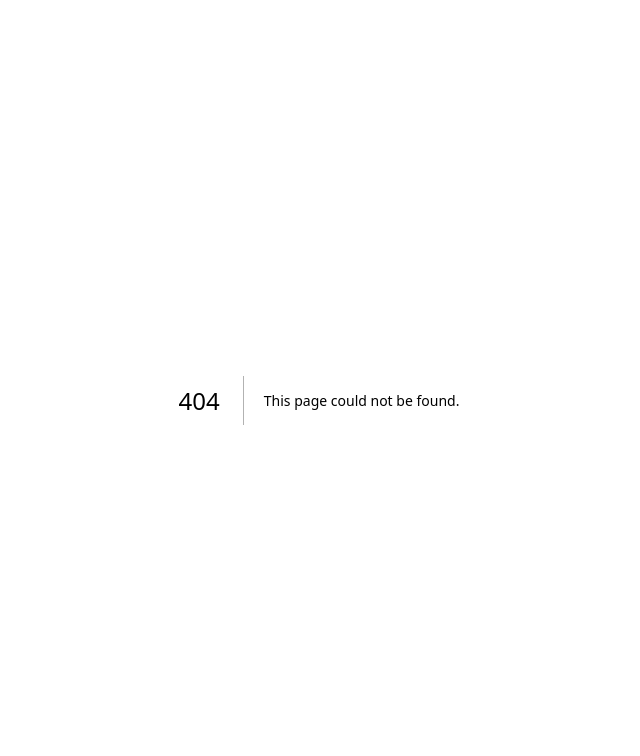
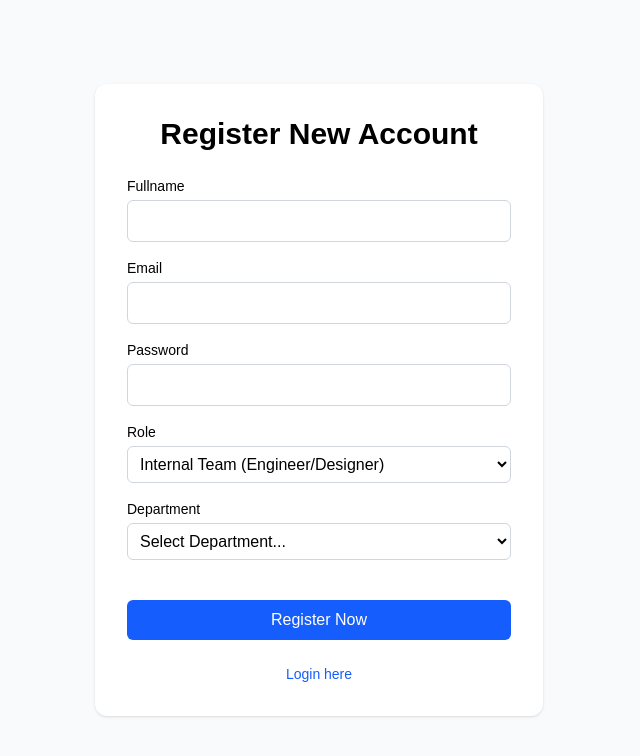
Before and after one commit to ReihanMursyidi/reihan-nst-frontend, a Next.js app: page /register in a window 1280 px wide. Before the commit this address had no page. Shown: the top 756 px of the page, without its empty margins (321-961 px from the left). Built offline with nearby package versions, Linux system fonts and the light colour scheme; no server answers.

Commit message:
feat: add registration page with form validation and API integration

```diff
--- a/src/app/login/page.tsx
+++ b/src/app/login/page.tsx
@@ -2,6 +2,7 @@
 
 import { zodResolver } from "@hookform/resolvers/zod";
 import { isAxiosError } from "axios";
+import Link from "next/link";
 import { useRouter } from "next/navigation";
 import { useState } from "react";
 import { useForm } from "react-hook-form";
@@ -123,6 +124,16 @@ export default function LoginPage() {
           </button>
         </form>
 
+        <p className="text-center text-sm text-gray-600">
+          Register new Account here{" "}
+          <Link
+            href="/register"
+            className="font-medium text-blue-600 hover:text-blue-700"
+          >
+            Register
+          </Link>
+        </p>
+
         <div className="mt-4 text-xs text-gray-500 text-center">
           <p>Testing Accounts:</p>
           <p>pm@nst.com | uiux@nst.com | client@nst.com</p>
--- /dev/null
+++ b/src/app/register/page.tsx
@@ -0,0 +1,214 @@
+"use client";
+
+import { zodResolver } from "@hookform/resolvers/zod";
+import Link from "next/link";
+import { useRouter } from "next/navigation";
+import { useState } from "react";
+import { useForm } from "react-hook-form";
+import z from "zod";
+import { api } from "@/lib/axios";
+
+// Register validation schema
+const registerSchema = z.object({
+  name: z.string().min(1, "Name is required"),
+  email: z.string().email("Invalid email format"),
+  password: z.string().min(6, "Password must be at least 6 characters"),
+  role: z.enum(["PM", "INTERNAL", "CLIENT"]),
+  department: z.string().optional(),
+});
+
+type RegisterInputs = z.infer<typeof registerSchema>;
+
+export default function RegisterPage() {
+  const router = useRouter();
+  const [globalError, setGlobalError] = useState("");
+  const [successMsg, setSuccessMsg] = useState("");
+
+  const {
+    register,
+    handleSubmit,
+    watch,
+    formState: { errors, isSubmitting },
+  } = useForm<RegisterInputs>({
+    resolver: zodResolver(registerSchema),
+    defaultValues: { role: "INTERNAL" },
+  });
+
+  const selectedRole = watch("role");
+
+  const onSubmit = async (data: RegisterInputs) => {
+    try {
+      setGlobalError("");
+      setSuccessMsg("");
+
+      const payload = {
+        ...data,
+        department: data.department === "" ? undefined : data.department,
+      };
+
+      await api.post("/auth/register", payload);
+
+      setSuccessMsg("Registration successful! Redirecting to login page...");
+      setTimeout(() => router.push("/login"), 2000);
+    } catch (error: unknown) {
+      const axiosError =
+        error && typeof error === "object" && "response" in error
+          ? error
+          : undefined;
+      const mainError =
+        axiosError && typeof axiosError.response?.data === "object"
+          ? (axiosError.response?.data as { error?: string; details?: unknown })
+              .error || "Registration failed"
+          : "Registration failed";
+      const errorDetails =
+        axiosError && typeof axiosError.response?.data === "object"
+          ? (axiosError.response?.data as { details?: unknown }).details
+          : undefined;
+
+      if (errorDetails) {
+        setGlobalError(`${mainError} : ${JSON.stringify(errorDetails)}`);
+      } else {
+        setGlobalError(mainError);
+      }
+    }
+  };
+
+  return (
+    <div className="min-h-screen flex items-center justify-center bg-gray-50 text-black py-12">
+      <div className="max-w-md w-full p-8 bg-white shadow rounded-xl">
+        <h2 className="text-center text-3xl font-extrabold mb-6">
+          Register New Account
+        </h2>
+
+        <form className="space-y-4" onSubmit={handleSubmit(onSubmit)}>
+          {globalError && (
+            <div className="p-3 text-sm text-red-500 bg-red-50 rounded-md border border-red-200">
+              {globalError}
+            </div>
+          )}
+          {successMsg && (
+            <div className="p-3 text-sm text-green-700 bg-green-50 rounded-md border border-green-200">
+              {successMsg}
+            </div>
+          )}
+
+          <div>
+            <label
+              htmlFor="register-name"
+              className="block text-sm font-medium"
+            >
+              Fullname
+            </label>
+            <input
+              id="register-name"
+              type="text"
+              {...register("name")}
+              className="mt-1 block w-full border border-gray-300 rounded-md p-2"
+            />
+            {errors.name && (
+              <p className="text-xs text-red-500 mt-1">{errors.name.message}</p>
+            )}
+          </div>
+
+          <div>
+            <label
+              htmlFor="register-email"
+              className="block text-sm font-medium"
+            >
+              Email
+            </label>
+            <input
+              id="register-email"
+              type="email"
+              {...register("email")}
+              className="mt-1 block w-full border border-gray-300 rounded-md p-2"
+            />
+            {errors.email && (
+              <p className="text-xs text-red-500 mt-1">
+                {errors.email.message}
+              </p>
+            )}
+          </div>
+
+          <div>
+            <label
+              htmlFor="register-password"
+              className="block text-sm font-medium"
+            >
+              Password
+            </label>
+            <input
+              id="register-password"
+              type="password"
+              {...register("password")}
+              className="mt-1 block w-full border border-gray-300 rounded-md p-2"
+            />
+            {errors.password && (
+              <p className="text-xs text-red-500 mt-1">
+                {errors.password.message}
+              </p>
+            )}
+          </div>
+
+          <div>
+            <label
+              htmlFor="register-role"
+              className="block text-sm font-medium"
+            >
+              Role
+            </label>
+            <select
+              id="register-role"
+              {...register("role")}
+              className="mt-1 block w-full border border-gray-300 rounded-md p-2 bg-white"
+            >
+              <option value="INTERNAL">
+                Internal Team (Engineer/Designer)
+              </option>
+              <option value="PM">Product Manager</option>
+              <option value="CLIENT">Client Guest</option>
+            </select>
+          </div>
+
+          {selectedRole === "INTERNAL" && (
+            <div>
+              <label
+                htmlFor="register-department"
+                className="block text-sm font-medium"
+              >
+                Department
+              </label>
+              <select
+                id="register-department"
+                {...register("department")}
+                className="mt-1 block w-full border border-gray-300 rounded-md p-2 bg-white"
+              >
+                <option value="">Select Department...</option>
+                <option value="UI/UX">UI/UX Design</option>
+                <option value="Frontend">Frontend Engineering</option>
+                <option value="Backend">Backend Engineering</option>
+              </select>
+            </div>
+          )}
+
+          <button
+            type="submit"
+            disabled={isSubmitting}
+            className="w-full py-2 px-4 bg-blue-600 text-white rounded-md hover:bg-blue-700 disabled:opacity-50 mt-6 font-medium"
+          >
+            {isSubmitting ? "Proccessing..." : "Register Now"}
+          </button>
+        </form>
+
+        <div className="mt-6 text-center text-sm">
+          <Link
+            href="/login"
+            className="text-blue-600 hover:underline font-medium"
+          >
+            Login here
+          </Link>
+        </div>
+      </div>
+    </div>
+  );
+}
--- a/src/store/useAuthStore.ts
+++ b/src/store/useAuthStore.ts
@@ -1,10 +1,12 @@
 import { create } from "zustand";
+import { persist } from "zustand/middleware";
 
 interface User {
   id: string;
   name: string;
+  email: string;
   role: string;
-  department: string;
+  department?: string | null;
 }
 
 interface AuthState {
@@ -14,15 +16,16 @@ interface AuthState {
   logout: () => void;
 }
 
-export const useAuthStore = create<AuthState>((set) => ({
-  user: null,
-  token: null,
-  login: (user, token) => {
-    localStorage.setItem("nst_token", token);
-    set({ user, token });
-  },
-  logout: () => {
-    localStorage.removeItem("nst_token");
-    set({ user: null, token: null });
-  },
-}));
+export const useAuthStore = create<AuthState>()(
+  persist(
+    (set) => ({
+      user: null,
+      token: null,
+      login: (user, token) => set({ user, token }),
+      logout: () => set({ user: null, token: null }),
+    }),
+    {
+      name: "nodewave-auth", // Key yang akan disimpan di localStorage browser
+    },
+  ),
+);
```
